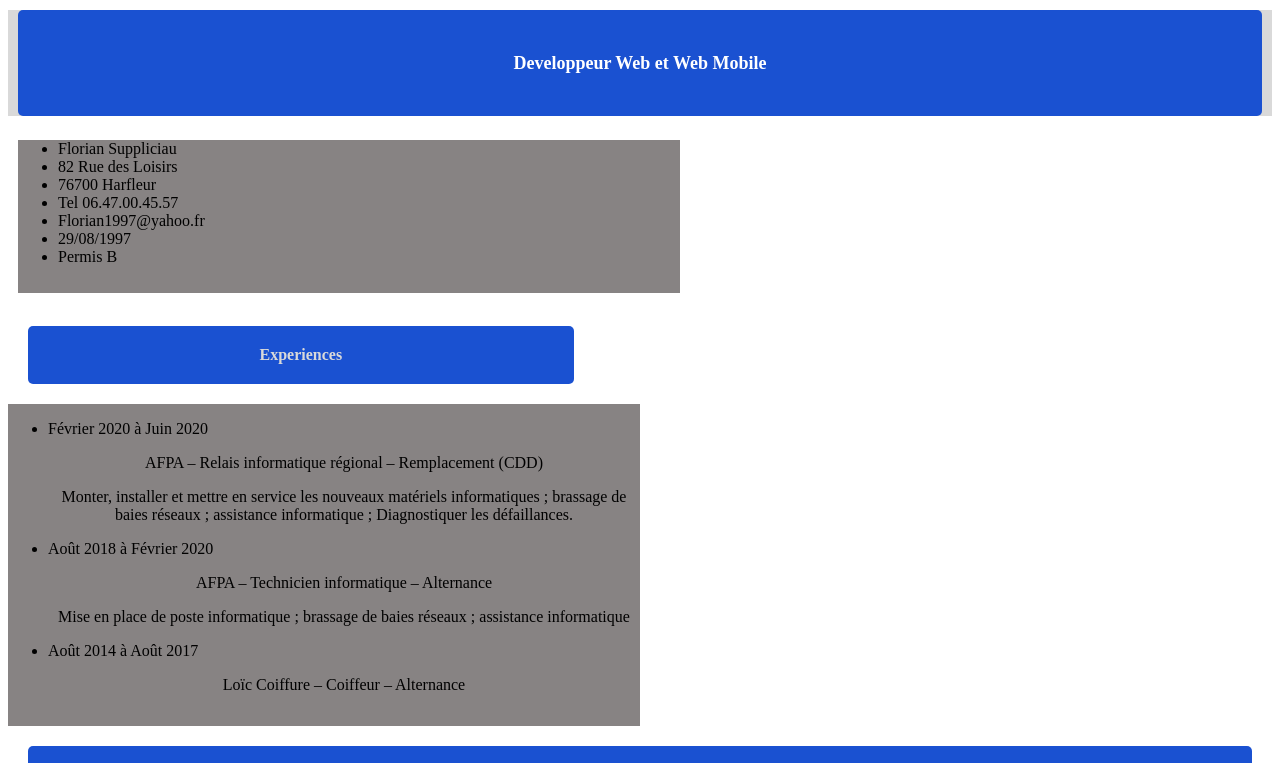
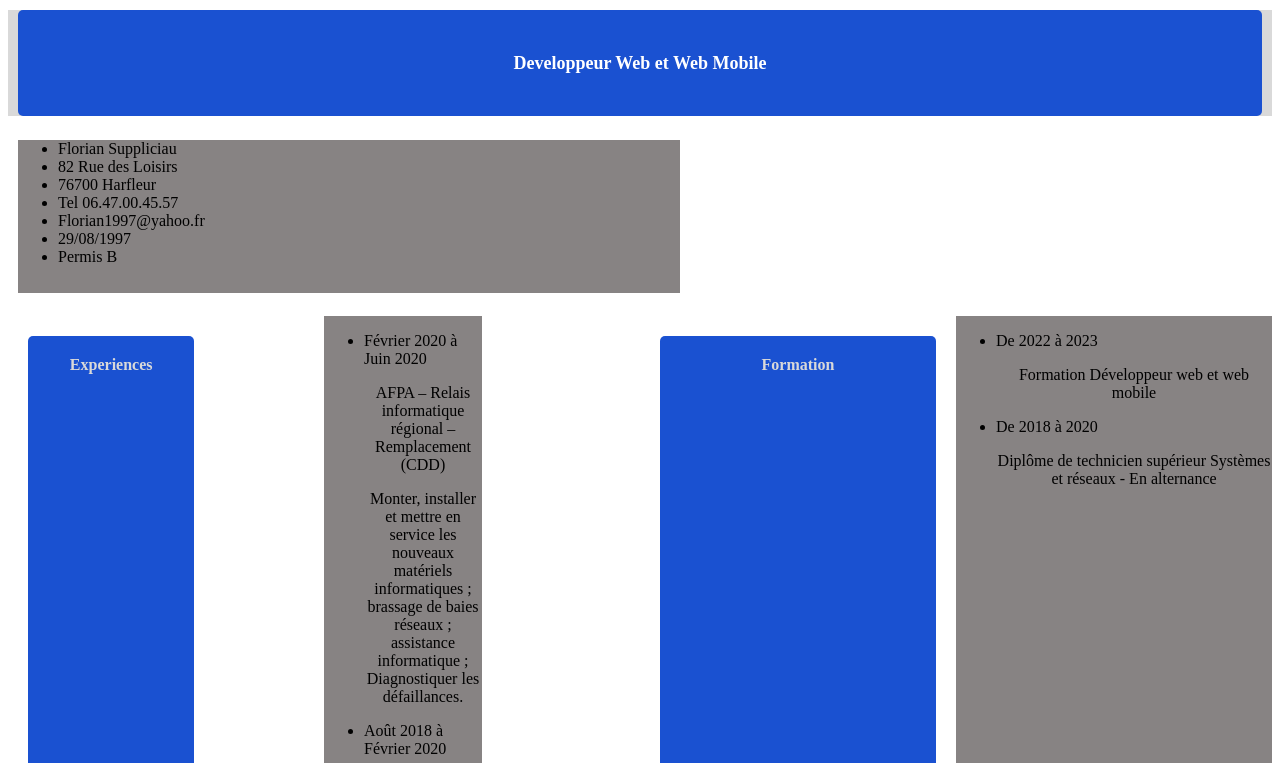
Before and after one commit to blakpsykozz27/cv, a plain HTML site: page index.html in a window 1280 px wide. Shown: the top 763 px of the page. Drawn offline with Linux system fonts and the light colour scheme.

Commit message:
test avec le grid
je l ai essayer partout..

```diff
--- a/css/style.css
+++ b/css/style.css
@@ -280,6 +280,8 @@ height: 60%;
 
     .section-work{
 
+        display: grid;
+        grid-template-columns: repeat(4, 1fr);
    }
 
     .div-all{
```
